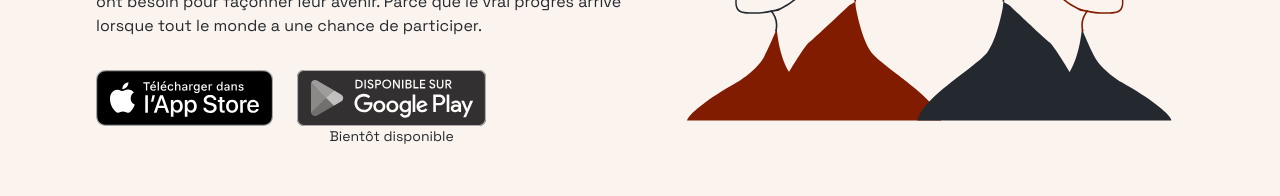
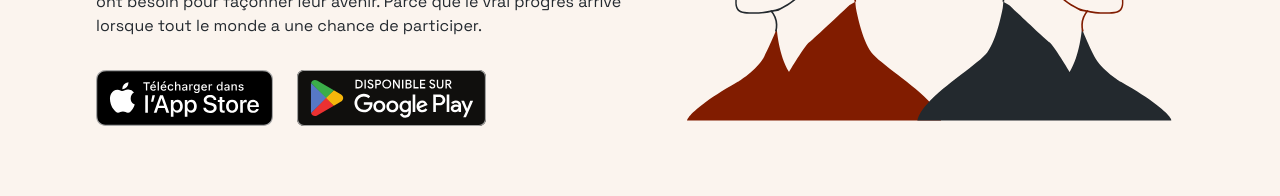
Before and after one commit to mamadOuologuem/hekima_frontend, a Next.js app: page / in a window 1280 px wide. Shown: the part 406-602 px from the top of the page. Built offline with nearby package versions, Linux system fonts and the light colour scheme; no server answers; what @getbrevo/brevo would draw is missing.

Commit message:
feat: add google store link

```diff
--- a/src/features/landing/components/Hero/Hero.tsx
+++ b/src/features/landing/components/Hero/Hero.tsx
@@ -20,11 +20,13 @@
           <a href="https://apps.apple.com/us/app/hekima-ai/id6739765401" target="_blank" rel="noreferrer">
             <DownloadOnAppStore />
           </a>
-
-          <div className="relative flex flex-col items-center">
-            <DownloadOnGooglePlay className="opacity-85 grayscale" />
-            <span className="absolute bottom-0 translate-y-full text-sm">{t('hero__soon_available')}</span>
-          </div>
+          <a
+            href="https://play.google.com/store/apps/details?id=com.hekimaai&pcampaignid=web_share"
+            target="_blank"
+            rel="noreferrer"
+          >
+            <DownloadOnGooglePlay />
+          </a>
         </div>
       </div>
 
```
